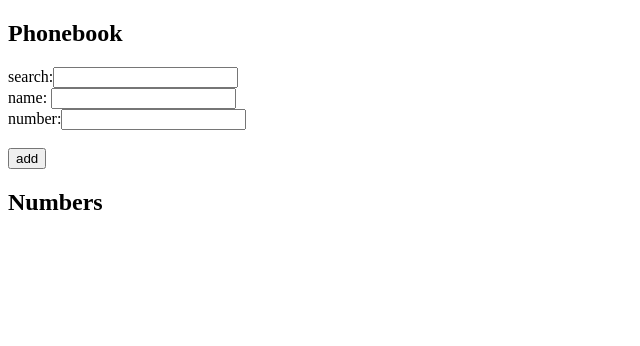
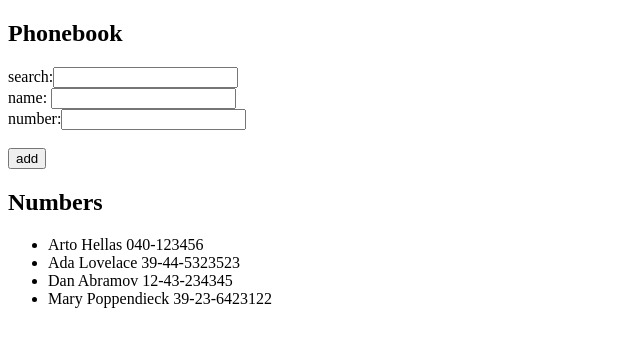
Before and after one commit to hyunsang4072/fullstack-open, a React (Vite) app in the folder part2/: page / in a window 1280 px wide. Shown: the top 346 px of the page, without its empty margins (0-640 px from the left). Built offline with nearby package versions, Linux system fonts and the light colour scheme; data requests are answered from the project's data file.

Commit message:
finish part 2c

```diff
--- /dev/null
+++ b/part2/db.json
@@ -0,0 +1,24 @@
+{
+    "persons": [
+        {
+            "name": "Arto Hellas",
+            "number": "040-123456",
+            "id": "1"
+        },
+        {
+            "name": "Ada Lovelace",
+            "number": "39-44-5323523",
+            "id": "2"
+        },
+        {
+            "name": "Dan Abramov",
+            "number": "12-43-234345",
+            "id": "3"
+        },
+        {
+            "name": "Mary Poppendieck",
+            "number": "39-23-6423122",
+            "id": "4"
+        }
+    ]
+}
--- a/part2/package.json
+++ b/part2/package.json
@@ -7,9 +7,11 @@
         "dev": "vite",
         "build": "vite build",
         "lint": "eslint .",
-    "preview": "vite preview"
+        "preview": "vite preview",
+        "server": "json-server -p 3001 db.json"
     },
     "dependencies": {
+        "axios": "^1.9.0",
         "react": "^19.0.0",
         "react-dom": "^19.0.0"
     },
@@ -22,6 +24,7 @@
         "eslint-plugin-react-hooks": "^5.1.0",
         "eslint-plugin-react-refresh": "^0.4.19",
         "globals": "^15.15.0",
+        "json-server": "^1.0.0-beta.3",
         "vite": "^6.2.0"
     }
 }
--- a/part2/src/App.jsx
+++ b/part2/src/App.jsx
@@ -1,5 +1,6 @@
-import { useState } from "react";
+import { useState, useEffect } from "react";
 import Note from "./components/Note";
+import axios from "axios";
 
 const App = () => {
     const [persons, setPersons] = useState([]);
@@ -7,6 +8,13 @@
     const [newNumber, setNewNumber] = useState("");
     const [names, setNames] = useState([]);
     const [searchName, setSearchName] = useState("");
+
+    useEffect(() => {
+        axios.get("http://localhost:3001/persons").then((response) => {
+            console.log("promise fulfilled");
+            setPersons(response.data);
+        });
+    }, []);
 
     const handleNameChange = (event) => {
         // console.log(event.target.value);
```
Also changed, not shown: 1 other file (tests, documents, lock files or other folders). Lines whose indentation alone changed are shown as unchanged.
